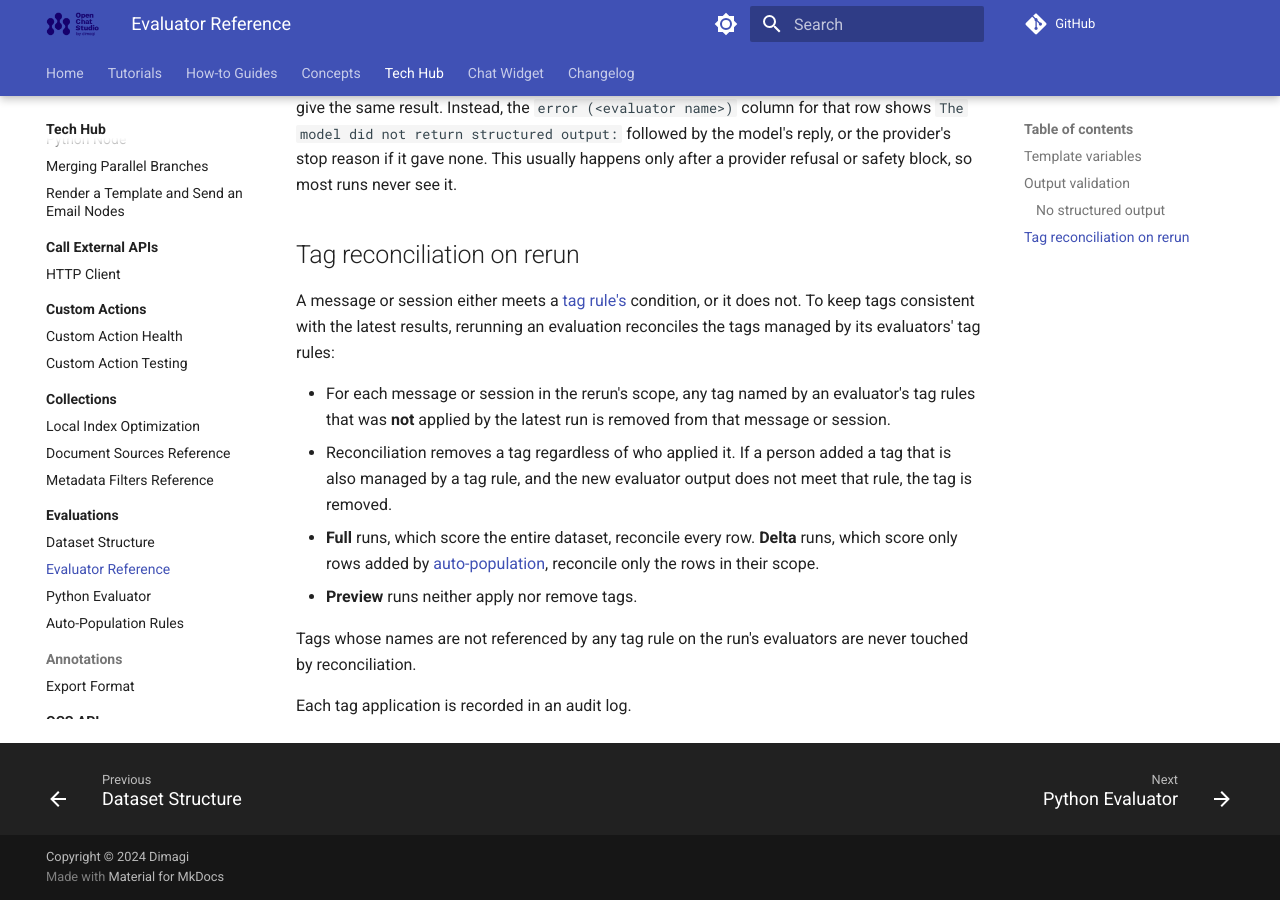
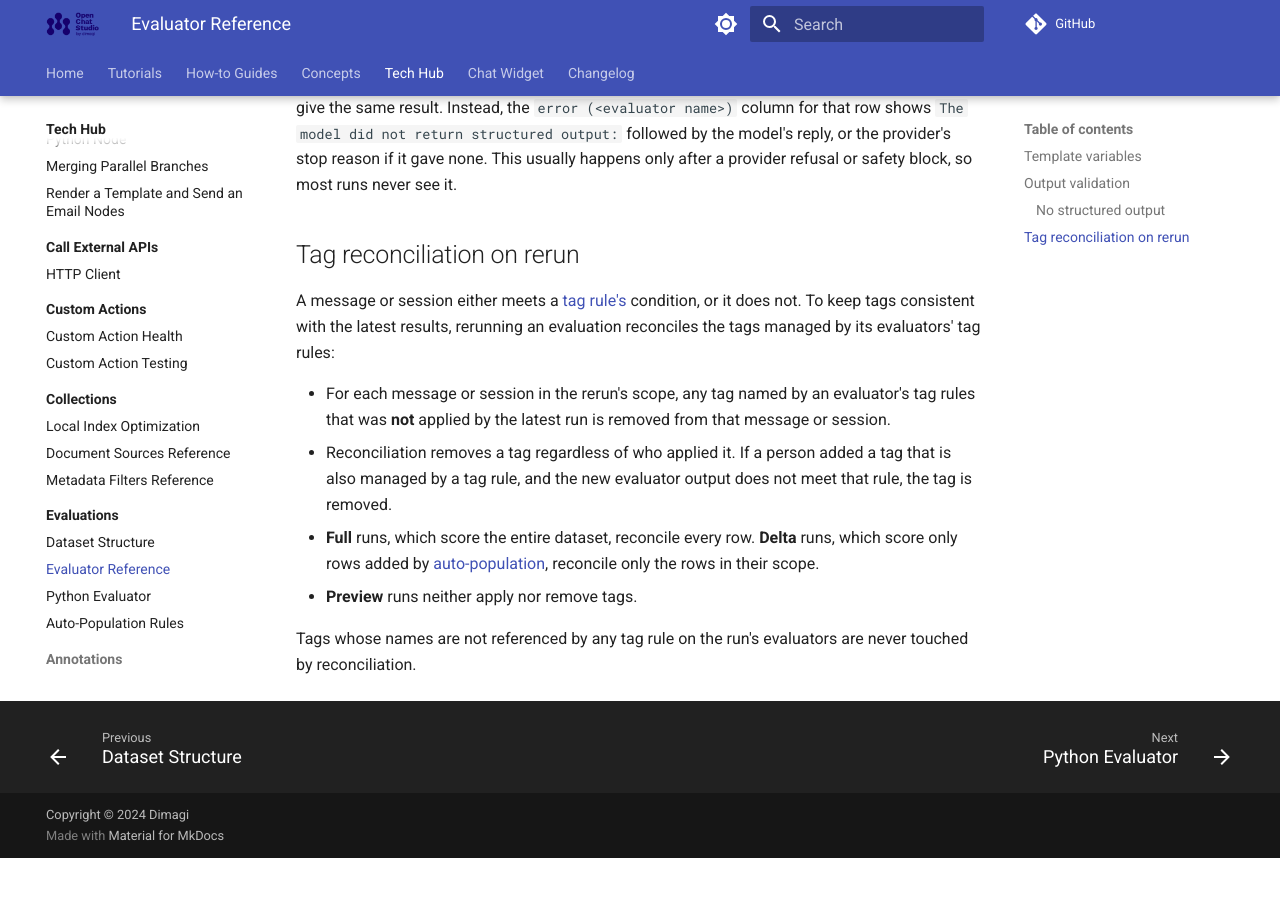
Before and after one commit to dimagi/open-chat-studio-docs, an MkDocs documentation site: the page built from docs/tech-hub/evaluations/evaluator-reference.md, in a window 1280 px wide and 900 px high, scrolled down 1370 px. Built offline with MkDocs 1.6.1 and Material for MkDocs 9.7.7, drawn with Linux system fonts in a browser that asks for light colours; a script that is not in the unit is left out; comment, search, counter and statistics services are not loaded; after the commit the page ends 2228 px from its top, so only the background shows below that.

Commit message:
Update docs/tech-hub/evaluations/evaluator-reference.md
Nothing in the UI shows this log

Co-authored-by: Barry Tandy <barry@47products.digital>

```diff
--- a/docs/tech-hub/evaluations/evaluator-reference.md
+++ b/docs/tech-hub/evaluations/evaluator-reference.md
@@ -55,5 +55,3 @@
 - **Preview** runs neither apply nor remove tags.
 
 Tags whose names are not referenced by any tag rule on the run's evaluators are never touched by reconciliation.
-
-Each tag application is recorded in an audit log.
```
